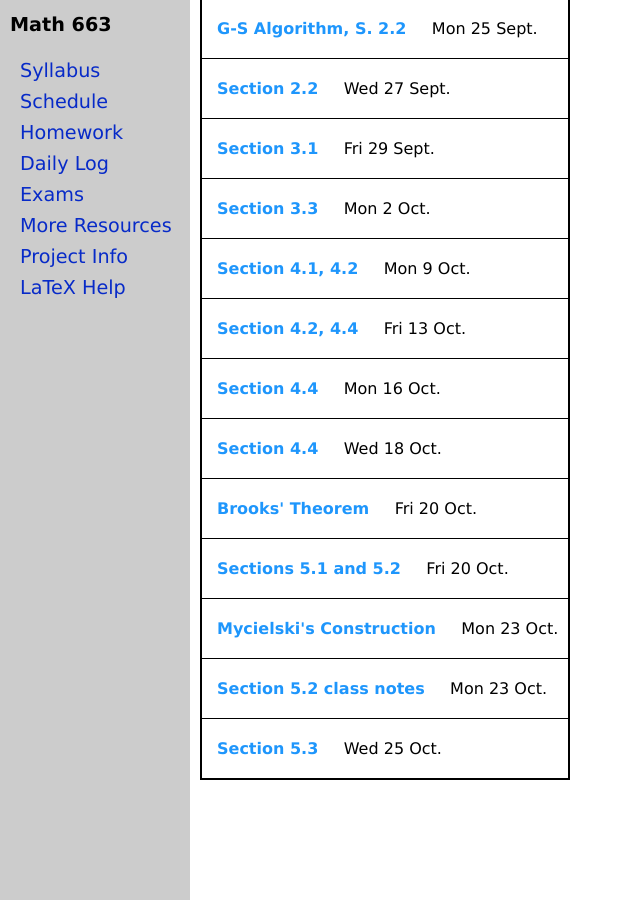
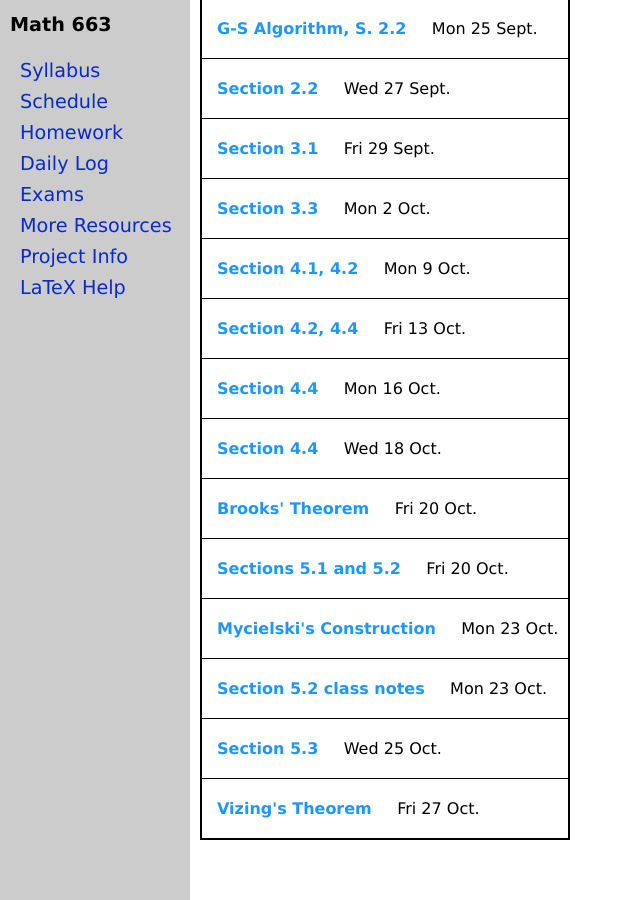
Before and after one commit to jrfaudree/GradGT, a Jekyll site: the page built from dailylog.md, in a window 1280 px wide and 900 px high, scrolled down 704 px. Shown: the whole window, without its empty margins (0-640 px from the left). Built offline with Jekyll 4.4.1, drawn with Linux system fonts in a browser that asks for light colours.

Commit message:
Update dailylog.yml

```diff
--- a/_data/dailylog.yml
+++ b/_data/dailylog.yml
@@ -70,3 +70,6 @@ dailylog:
 - name: Section 5.3
   date: Wed 25 Oct
   url: InClassNotes-w-25-oct.pdf
+- name: Vizing's Theorem
+  date: Fri 27 Oct
+  url: InClassNotesfri-10-27.pdf
```
